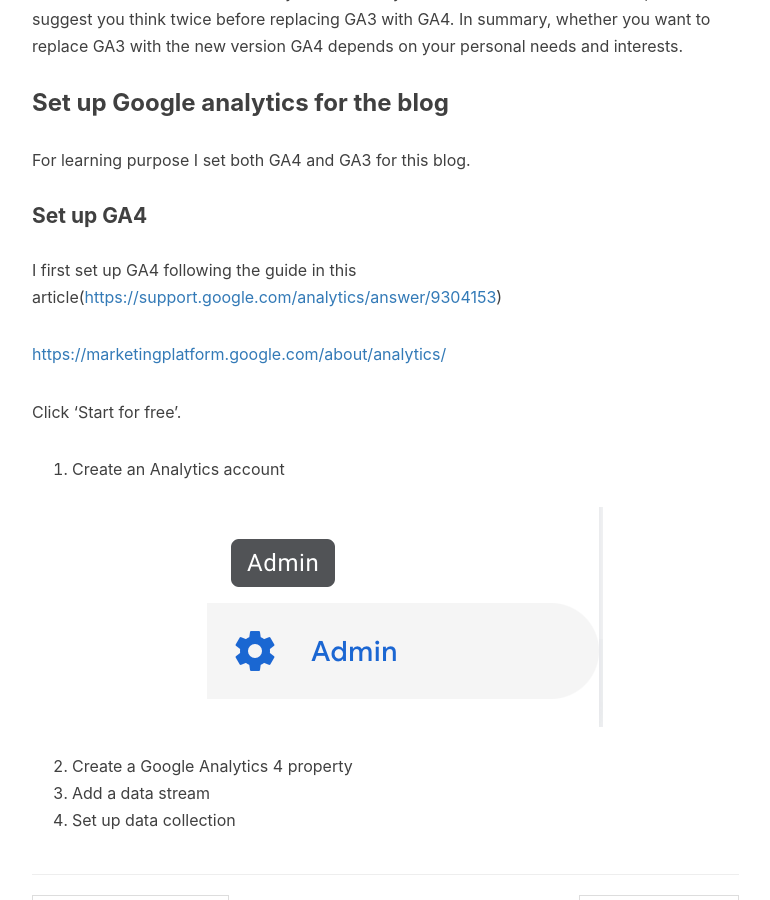
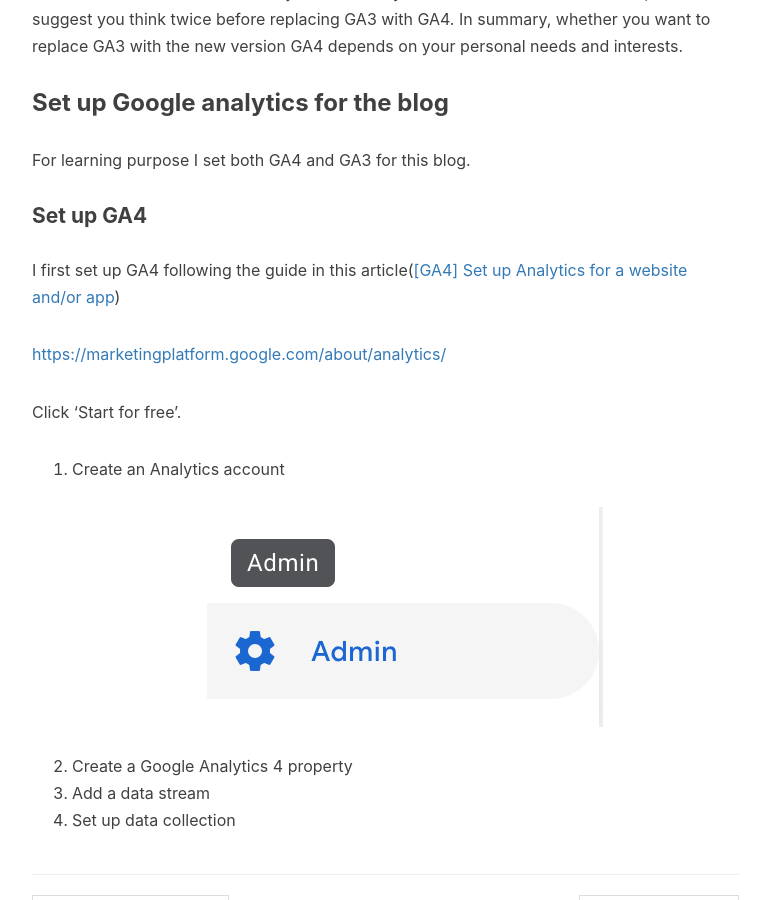
Before and after one commit to Lanzhou-J/Lanzhou-J.github.io, a Jekyll site: the page built from _posts/2021-06-29-Set-Google-Analytics-for-blog.md, in a window 1280 px wide and 900 px high, scrolled down 2280 px. Shown: the whole window, without its empty margins (233-1003 px from the left). Built offline with Jekyll 4.4.1, drawn with Linux system fonts in a browser that asks for light colours; nearby versions of some CDN libraries; comment, search, counter and statistics services are not loaded.

Commit message:
modify link

```diff
--- a/_posts/2021-06-29-Set-Google-Analytics-for-blog.md
+++ b/_posts/2021-06-29-Set-Google-Analytics-for-blog.md
@@ -53,7 +53,7 @@
 
 #### Set up GA4
 
-I first set up GA4 following the guide in this article([https://support.google.com/analytics/answer/9304153](https://support.google.com/analytics/answer/9304153))
+I first set up GA4 following the guide in this article([[GA4] Set up Analytics for a website and/or app](https://support.google.com/analytics/answer/9304153))
 
 [https://marketingplatform.google.com/about/analytics/](https://marketingplatform.google.com/about/analytics/)
 
```
